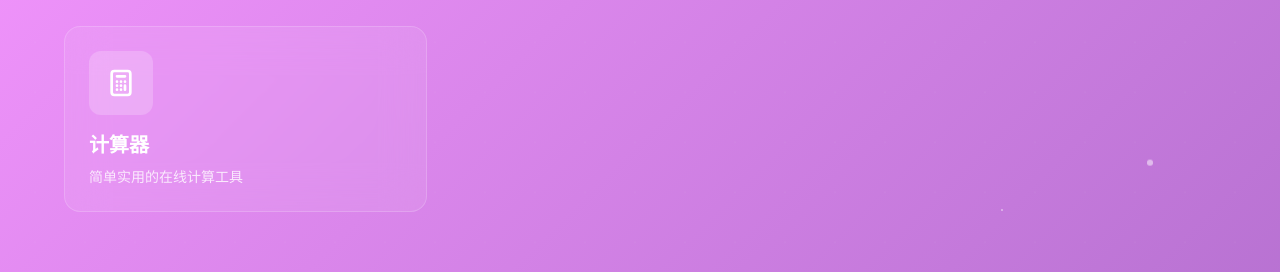
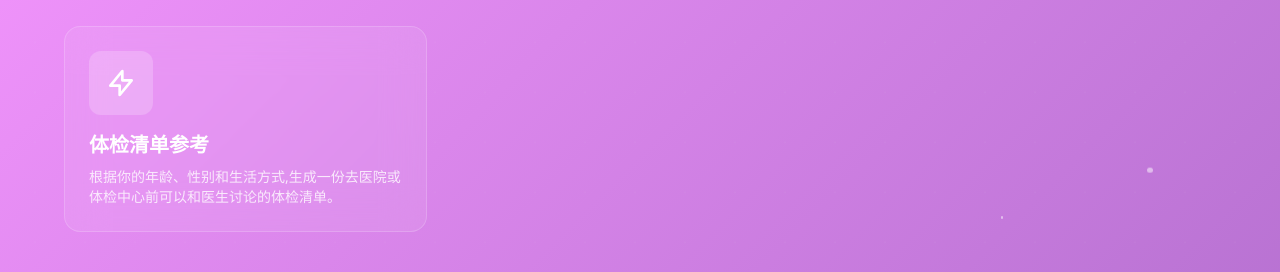
Before and after one commit to lulubiu/lab-dev-blog, a plain HTML site: page index.html in a window 1280 px wide. Shown: the part 678-950 px from the top of the page. Drawn offline with nearby package versions, Linux system fonts and the light colour scheme.

Commit message:
optimize - tool card show logic

```diff
--- a/index.html
+++ b/index.html
@@ -82,16 +82,11 @@
             <h2 class="text-3xl md:text-4xl font-bold text-white mb-8 text-center">
                 工具列表
             </h2>
+            <!-- 工具卡片将通过JavaScript动态加载 -->
             <div class="grid grid-cols-1 md:grid-cols-2 lg:grid-cols-3 gap-8">
-                <!-- 工具卡片模板 -->
-                <div class="tool-card glass-effect rounded-2xl p-6 cursor-pointer">
-                    <div class="icon-wrapper flex items-center justify-center w-16 h-16 bg-white/20 rounded-xl mb-4">
-                        <svg class="w-8 h-8 text-white" fill="none" stroke="currentColor" viewBox="0 0 24 24">
-                            <path stroke-linecap="round" stroke-linejoin="round" stroke-width="2" d="M9 7h6m0 10v-3m-3 3h.01M9 17h.01M9 14h.01M12 14h.01M15 11h.01M12 11h.01M9 11h.01M7 21h10a2 2 0 002-2V5a2 2 0 00-2-2H7a2 2 0 00-2 2v14a2 2 0 002 2z"></path>
-                        </svg>
-                    </div>
-                    <h3 class="text-xl font-semibold text-white mb-2">计算器</h3>
-                    <p class="text-white/80 text-sm">简单实用的在线计算工具</p>
+                <!-- 加载中提示 -->
+                <div class="col-span-full text-center text-white/60 py-8">
+                    加载中...
                 </div>
             </div>
         </div>
--- a/script.js
+++ b/script.js
@@ -78,3 +78,54 @@ function createParticles() {
 
 // 页面加载时创建粒子
 window.addEventListener('load', createParticles);
+
+// 动态加载工具列表
+async function loadTools() {
+    try {
+        const response = await fetch('tools.json');
+        const tools = await response.json();
+
+        const toolsGrid = document.querySelector('.grid.grid-cols-1');
+
+        // 清空现有的工具卡片模板
+        toolsGrid.innerHTML = '';
+
+        // 为每个工具创建卡片
+        tools.forEach(tool => {
+            const toolCard = createToolCard(tool);
+            toolsGrid.appendChild(toolCard);
+        });
+    } catch (error) {
+        console.error('加载工具列表失败:', error);
+    }
+}
+
+// 创建工具卡片
+function createToolCard(tool) {
+    const card = document.createElement('div');
+    card.className = 'tool-card glass-effect rounded-2xl p-6 cursor-pointer';
+    card.onclick = () => window.open(tool.url, '_blank');
+
+    // 从URL提取域名用于获取favicon
+    const domain = new URL(tool.url).hostname;
+    const faviconUrl = `https://favicon.im/${domain}?larger=true`;
+
+    card.innerHTML = `
+        <div class="icon-wrapper flex items-center justify-center w-16 h-16 bg-white/20 rounded-xl mb-4 overflow-hidden">
+            <img src="${faviconUrl}"
+                 alt="${tool.title} 图标"
+                 class="w-10 h-10"
+                 onerror="this.style.display='none'; this.nextElementSibling.style.display='block';">
+            <svg class="w-8 h-8 text-white" style="display:none;" fill="none" stroke="currentColor" viewBox="0 0 24 24">
+                <path stroke-linecap="round" stroke-linejoin="round" stroke-width="2" d="M13 10V3L4 14h7v7l9-11h-7z"></path>
+            </svg>
+        </div>
+        <h3 class="text-xl font-semibold text-white mb-2">${tool.title}</h3>
+        <p class="text-white/80 text-sm">${tool.description}</p>
+    `;
+
+    return card;
+}
+
+// 页面加载时加载工具列表
+window.addEventListener('load', loadTools);
--- /dev/null
+++ b/tools.json
@@ -0,0 +1,7 @@
+[
+  {
+    "title": "体检清单参考",
+    "description": "根据你的年龄、性别和生活方式,生成一份去医院或体检中心前可以和医生讨论的体检清单。",
+    "url": "https://tijianqingdan.lulubiu.com"
+  }
+]
```
